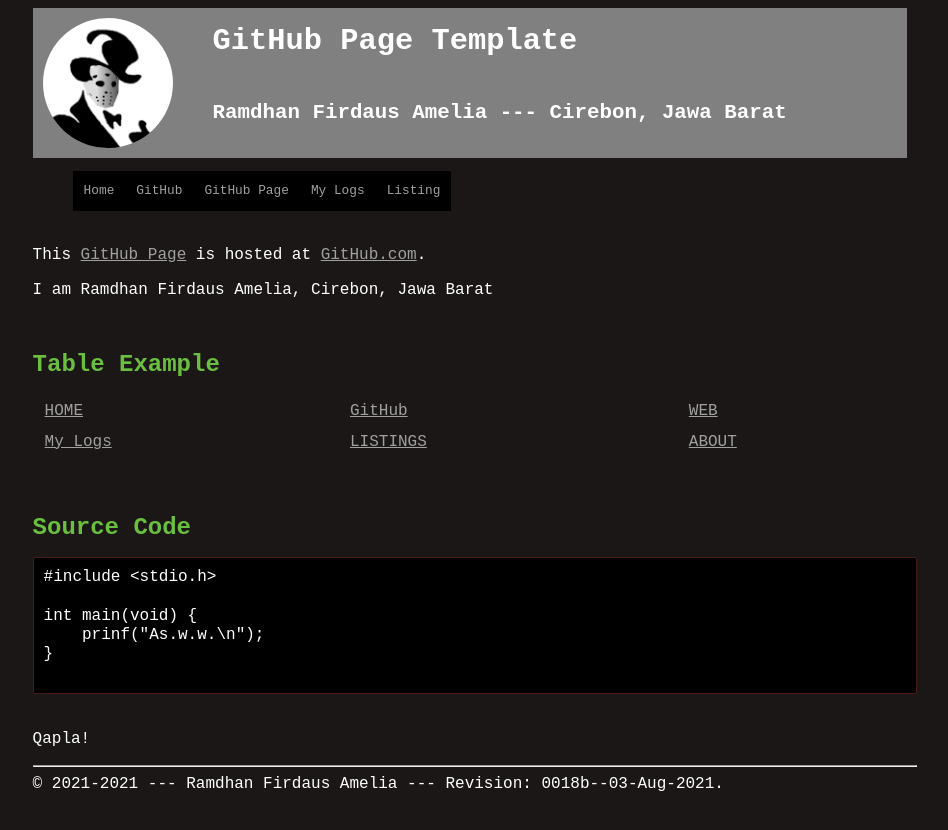
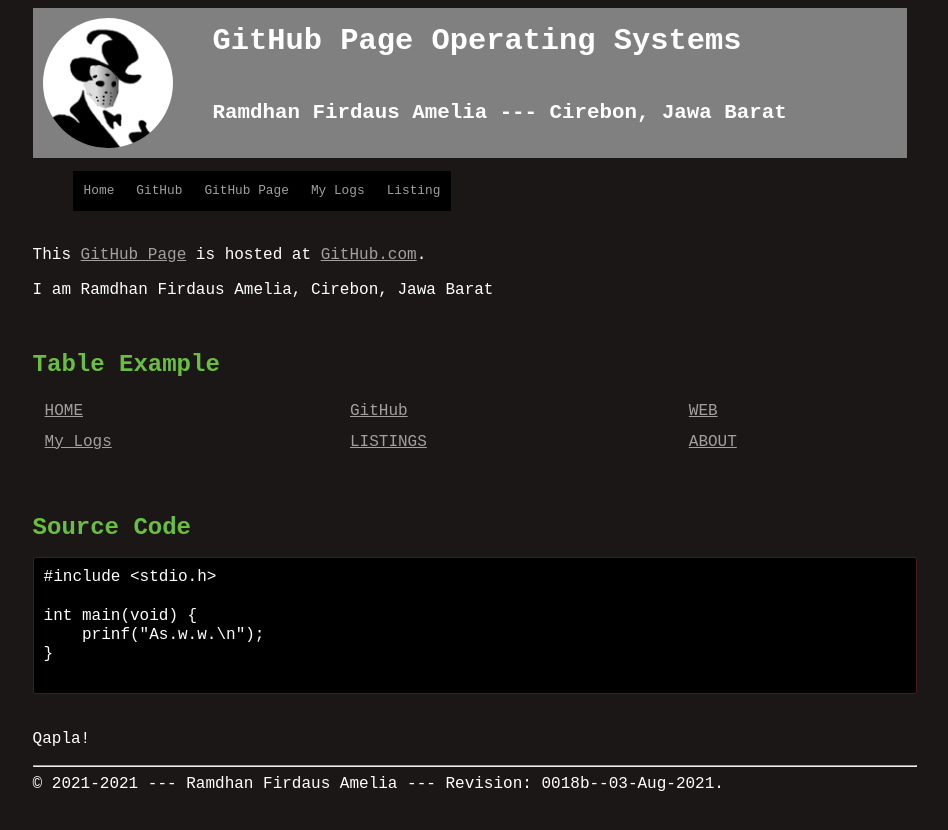
Before and after one commit to ramdhanfirdaus/os212, a Jekyll site: the page built from index.md, in a window 1280 px wide. Shown: the top 830 px of the page, without its empty margins (165-1113 px from the left). Built offline with Jekyll 4.4.1, drawn with Linux system fonts in a browser that asks for light colours.

Commit message:
Update _config.yml

```diff
--- a/_config.yml
+++ b/_config.yml
@@ -17,7 +17,7 @@ navbarlinks:
   link:      "https://ramdhanfirdaus.github.io/os212/TXT/mylog.txt"
 - navbar:    "Listing"
   link:      "/000.html"
-title:       "GitHub Page Template"
+title:       "GitHub Page Operating Systems"
 lang:        "en-US"
 author:      "Ramdhan Firdaus Amelia"
 address:     "Cirebon, Jawa Barat"
```
